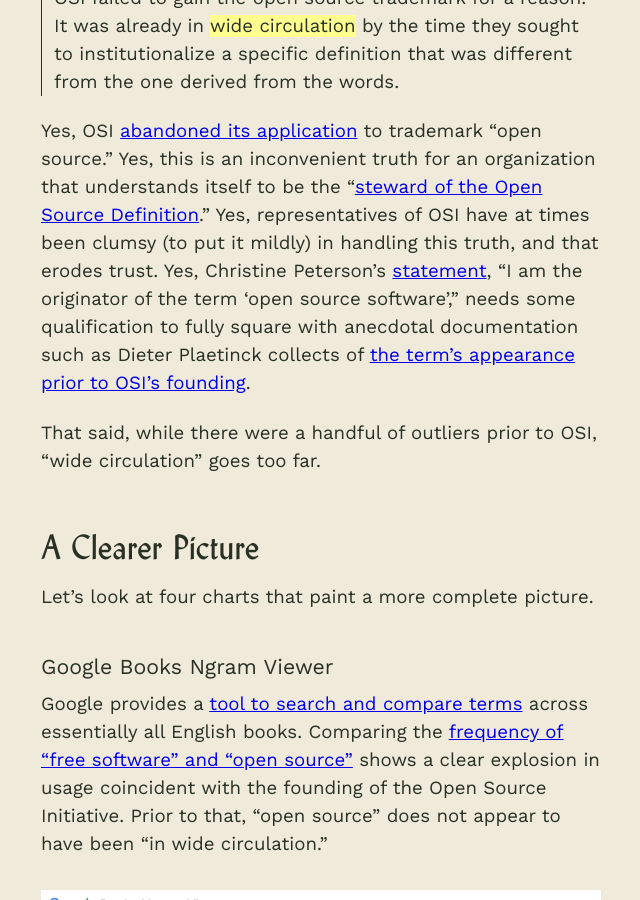
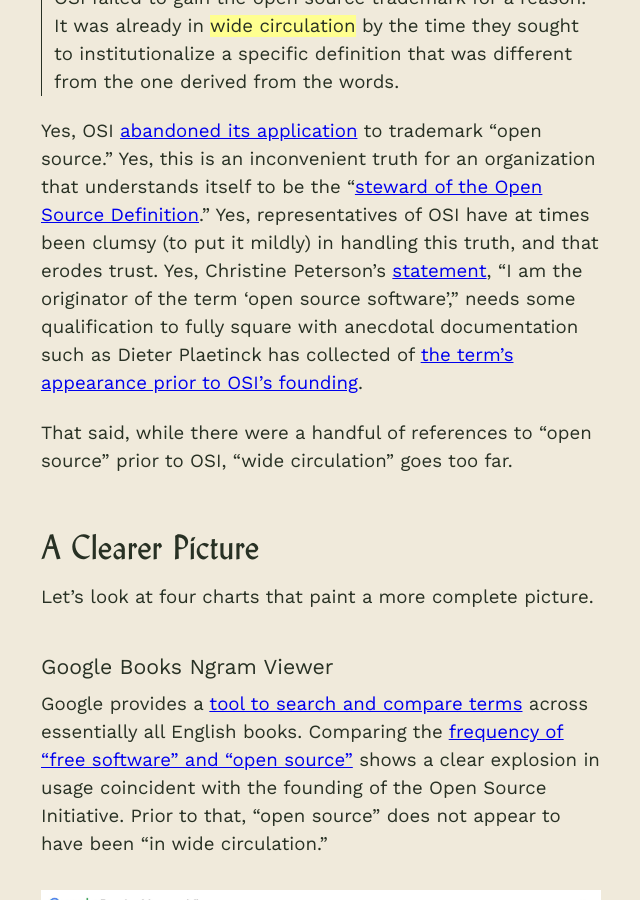
Before and after one commit to chadwhitacre/openpath, a Jekyll site: the page built from 2025/something-big-happened-in-1998/index.md, in a window 1280 px wide and 900 px high, scrolled down 1173 px. Shown: the whole window, without its empty margins (319-959 px from the left). Built offline with Jekyll 4.4.1, drawn with Linux system fonts in a browser that asks for light colours; comment, search, counter and statistics services are not loaded.

Commit message:
Preening

```diff
--- a/2025/something-big-happened-in-1998/index.md
+++ b/2025/something-big-happened-in-1998/index.md
@@ -44,11 +44,11 @@
 [statement](https://opensource.com/article/18/2/coining-term-open-source-software),
 "I am the originator of the term 'open source software'," needs some
 qualification to fully square with anecdotal documentation such as Dieter
-Plaetinck collects of [the term's appearance prior to OSI's
+Plaetinck has collected of [the term's appearance prior to OSI's
 founding](https://dieter.plaetinck.be/posts/open-source-undefined-part-1-the-alternative-origin-story/).
 
-That said, while there were a handful of outliers prior to OSI, "wide
-circulation" goes too far.
+That said, while there were a handful of references to "open source" prior to
+OSI, "wide circulation" goes too far.
 
 
 ## A Clearer Picture
```
